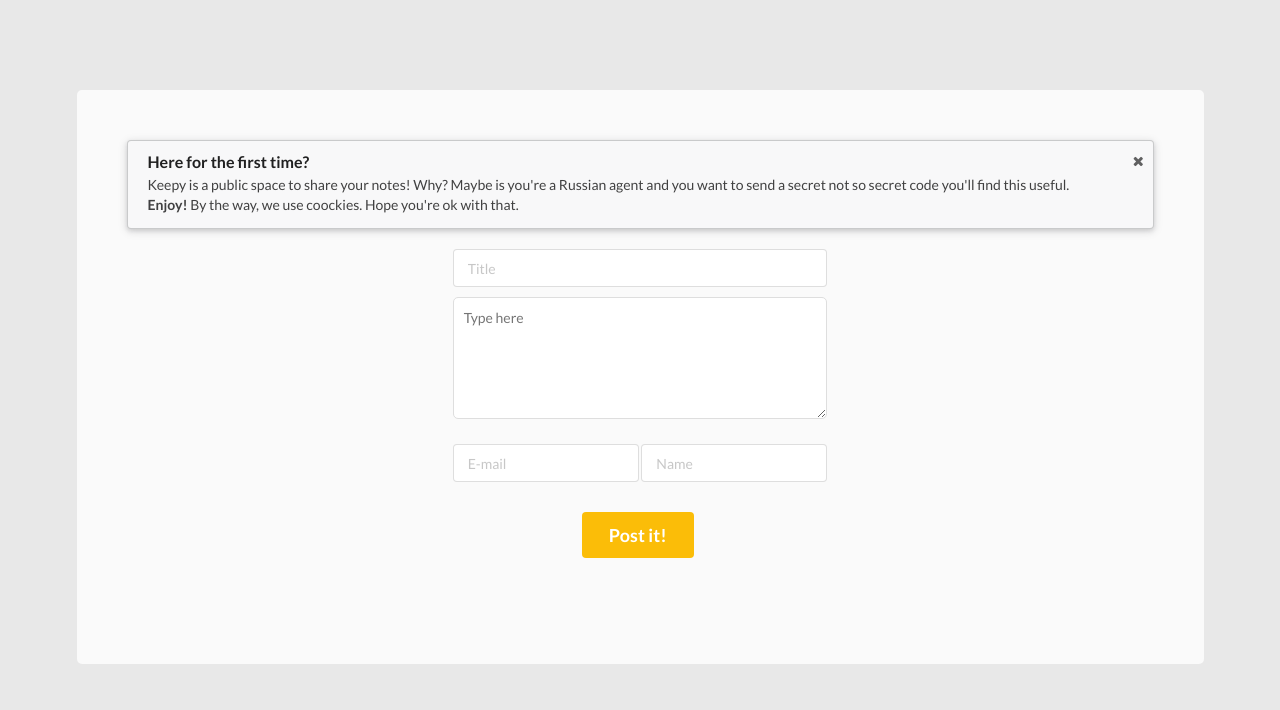
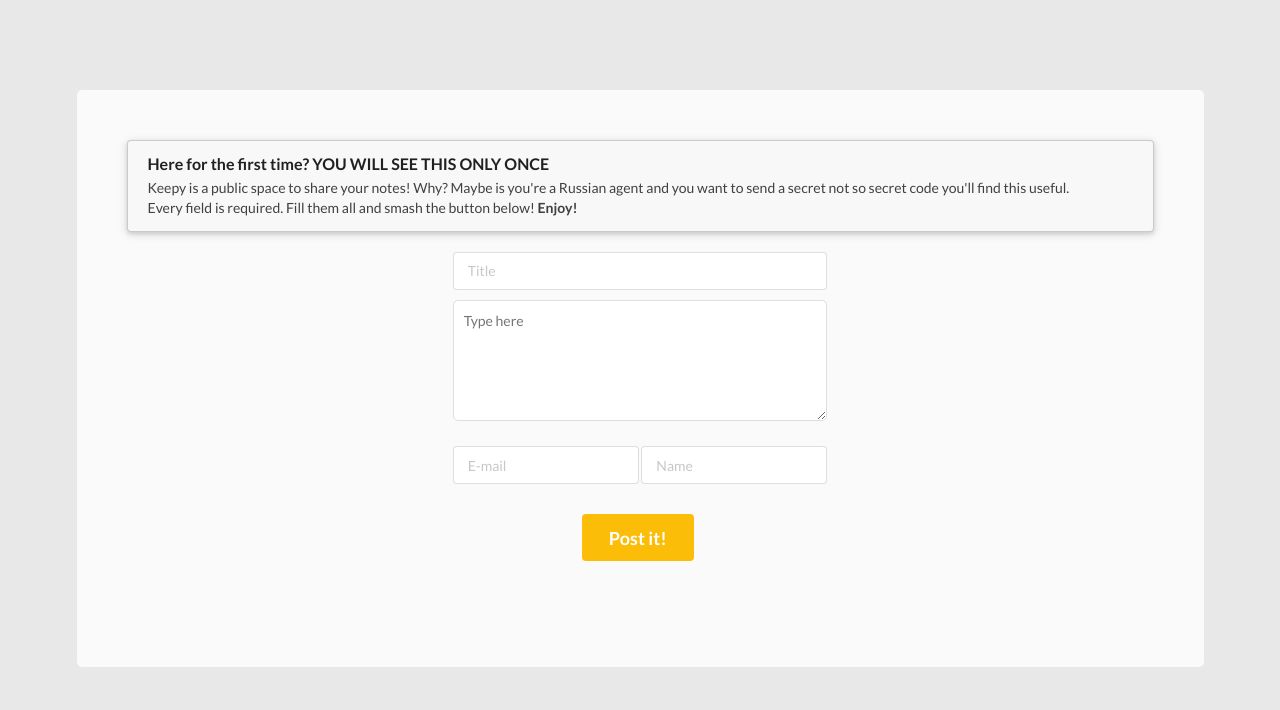
Before and after one commit to magicmychal/keepy, a PHP site: page / in a window 1280 px wide. Shown: the part 90-800 px from the top of the page. Run offline with PHP 8.4, Linux system fonts and the light colour scheme; style sheets or scripts are compiled from the project's sources; some libraries are stand-ins or nearby versions; some web fonts are replaced.

Commit message:
messeage uses local storage, will show only once for the user

```diff
--- a/index.php
+++ b/index.php
@@ -34,14 +34,23 @@
         </span>
         </div>
         <div class="ui container bodystyle">
-            <div class="ui floating message">
-                    <i class='close icon' data-vivaldi-spatnav-clickable='1'></i>
+            <div class="ui floating message display_none">
                     <div class="header">
-                    Here for the first time?
+                    Here for the first time? YOU WILL SEE THIS ONLY ONCE
                     </div>
-                    <p>Keepy is a public space to share your notes! Why? Maybe is you're a Russian agent and you want to send a secret not so secret code you'll find this useful. <br><b>Enjoy!</b> By the way, we use coockies. Hope you're ok with that. </p>
+                    <p>Keepy is a public space to share your notes! Why? Maybe is you're a Russian agent and you want to send a secret not so secret code you'll find this useful. <br>
+                    Every field is required. Fill them all and smash the button below! <b>Enjoy!</b></p>
                 </div><br>
-
+            <script>
+                   if (localStorage.getItem('visited') == 'yes') {
+                        console.log('Page has been visited before');
+                        var elementTohide = document.querySelector(".display_none");
+                        elementTohide.style.display = "none";
+                   } else {
+                        console.log('Local Storage is empty when looking for if visited statement');
+                        localStorage.setItem("visited", "yes");
+                    }
+            </script>
             <div class="ui six column centered grid">
                 <form method="post" action="<?php echo htmlspecialchars($_SERVER["PHP_SELF"]);?>">
                     <div class="ui fluid input">
--- a/main.scss
+++ b/main.scss
@@ -38,6 +38,9 @@ $radius: 5px;
 }
 body{
     background-color: $grey;
+}
+
+.display_none{
 }
 
 #header{
```
